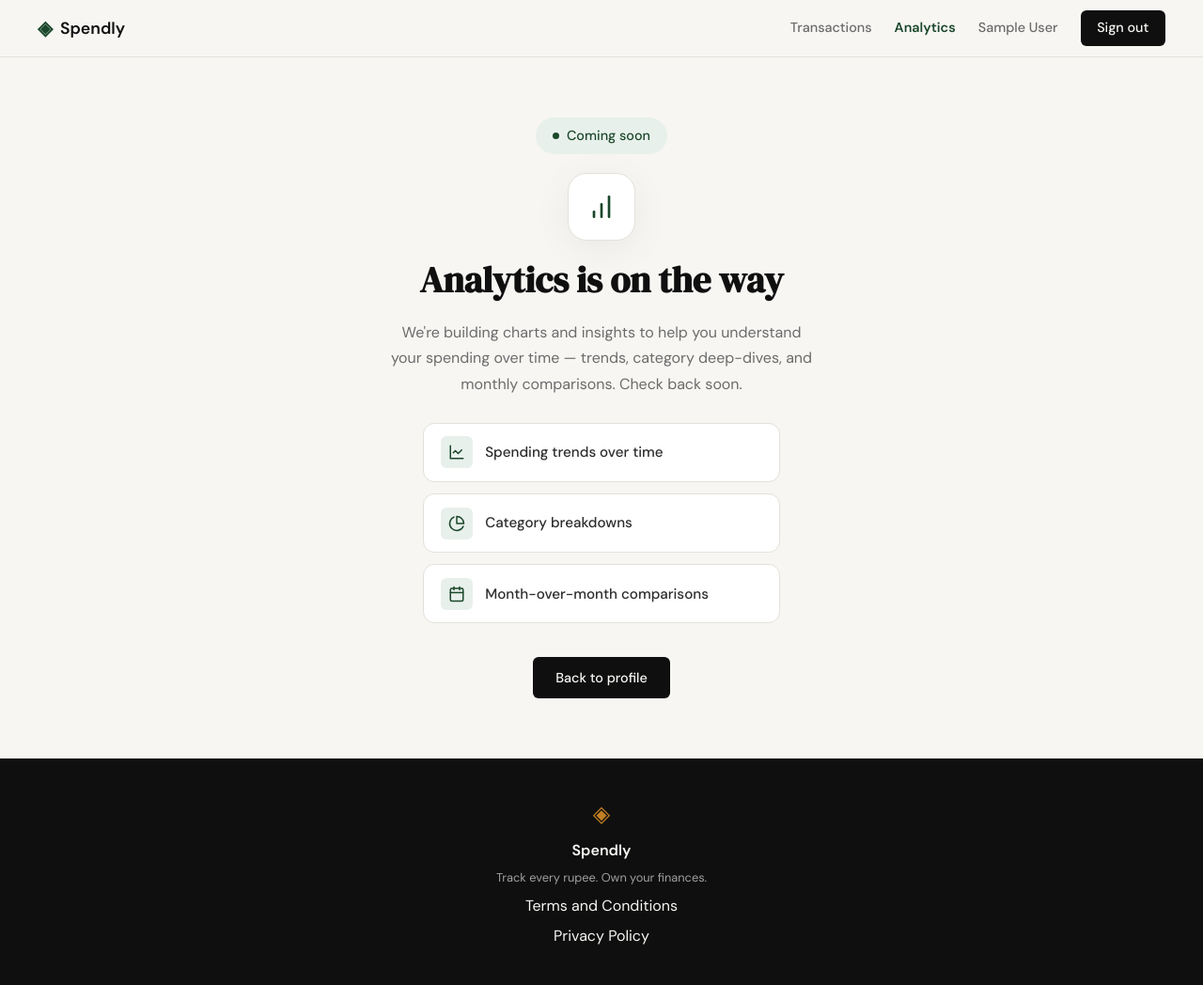
After one commit to PaulShivers/spendly, a Flask app: page /analytics in a window 1280 px wide. The commit adds this page. Shown: the whole page at 94% size. Run offline with Flask 3, Linux system fonts and the light colour scheme; the visitor is signed in with stand-in values (Sample User, id 1).

Commit message:
add coming soon page

```diff
--- a/app.py
+++ b/app.py
@@ -212,6 +212,14 @@ def transactions():
     )
 
 
+@app.route("/analytics")
+def analytics():
+    if not session.get("user_id"):
+        return redirect(url_for("login"))
+
+    return render_template("analytics.html")
+
+
 @app.route("/expenses/add")
 def add_expense():
     return "Add expense — coming in Step 7"
--- /dev/null
+++ b/static/css/analytics.css
@@ -0,0 +1,120 @@
+/* ------------------------------------------------------------------ */
+/* Analytics — coming soon                                             */
+/* ------------------------------------------------------------------ */
+
+.analytics-soon {
+    min-height: calc(100vh - 60px - 100px);
+    display: flex;
+    align-items: center;
+    justify-content: center;
+    padding: 4rem 2rem;
+}
+
+.analytics-soon-inner {
+    width: 100%;
+    max-width: 560px;
+    display: flex;
+    flex-direction: column;
+    align-items: center;
+    text-align: center;
+    gap: 1.25rem;
+}
+
+.analytics-badge {
+    display: inline-flex;
+    align-items: center;
+    gap: 0.5rem;
+    background: var(--accent-light);
+    color: var(--accent);
+    font-size: 0.9rem;
+    font-weight: 500;
+    padding: 0.5rem 1.1rem;
+    border-radius: 999px;
+}
+
+.analytics-badge-dot {
+    width: 7px;
+    height: 7px;
+    border-radius: 50%;
+    background: var(--accent);
+}
+
+.analytics-icon {
+    display: flex;
+    align-items: center;
+    justify-content: center;
+    width: 72px;
+    height: 72px;
+    border-radius: var(--radius-lg);
+    background: var(--paper-card);
+    border: 1px solid var(--border);
+    color: var(--accent);
+    box-shadow: 0 8px 40px rgba(0, 0, 0, 0.06);
+}
+
+.analytics-icon svg {
+    width: 32px;
+    height: 32px;
+}
+
+.analytics-title {
+    font-family: var(--font-display);
+    font-size: clamp(1.75rem, 3vw, 2.5rem);
+    line-height: 1.15;
+    color: var(--ink);
+}
+
+.analytics-subtitle {
+    font-size: 1rem;
+    color: var(--ink-muted);
+    line-height: 1.7;
+    max-width: 460px;
+}
+
+.analytics-preview {
+    list-style: none;
+    display: flex;
+    flex-direction: column;
+    gap: 0.75rem;
+    width: 100%;
+    max-width: 380px;
+    margin: 0.5rem 0;
+}
+
+.analytics-preview-item {
+    display: flex;
+    align-items: center;
+    gap: 0.85rem;
+    background: var(--paper-card);
+    border: 1px solid var(--border);
+    border-radius: var(--radius-md);
+    padding: 0.85rem 1.1rem;
+    text-align: left;
+}
+
+.analytics-preview-icon {
+    display: flex;
+    align-items: center;
+    justify-content: center;
+    width: 34px;
+    height: 34px;
+    flex-shrink: 0;
+    border-radius: var(--radius-sm);
+    background: var(--accent-light);
+    color: var(--accent);
+}
+
+.analytics-preview-icon svg {
+    width: 18px;
+    height: 18px;
+}
+
+.analytics-preview-text {
+    font-size: 0.95rem;
+    font-weight: 500;
+    color: var(--ink-soft);
+}
+
+.analytics-back {
+    margin-top: 0.5rem;
+}
--- a/static/css/style.css
+++ b/static/css/style.css
@@ -102,6 +102,8 @@ a { color: inherit; text-decoration: none; }
 
 .nav-links a { color: var(--ink-muted); transition: color 0.2s; }
 .nav-links a:hover { color: var(--ink); }
+
+.nav-links a.nav-active { color: var(--accent); font-weight: 600; }
 
 .nav-cta {
     background: var(--ink) !important;
--- /dev/null
+++ b/templates/analytics.html
@@ -0,0 +1,73 @@
+{% extends "base.html" %}
+
+{% block title %}Analytics — Spendly{% endblock %}
+
+{% block head %}
+<link rel="stylesheet" href="{{ url_for('static', filename='css/analytics.css') }}">
+{% endblock %}
+
+{% block content %}
+
+<section class="analytics-soon">
+    <div class="analytics-soon-inner">
+
+        <span class="analytics-badge">
+            <span class="analytics-badge-dot"></span>
+            Coming soon
+        </span>
+
+        <div class="analytics-icon" aria-hidden="true">
+            <svg viewBox="0 0 24 24" fill="none" stroke="currentColor" stroke-width="2"
+                 stroke-linecap="round" stroke-linejoin="round">
+                <line x1="12" y1="20" x2="12" y2="10"></line>
+                <line x1="18" y1="20" x2="18" y2="4"></line>
+                <line x1="6" y1="20" x2="6" y2="16"></line>
+            </svg>
+        </div>
+
+        <h1 class="analytics-title">Analytics is on the way</h1>
+        <p class="analytics-subtitle">
+            We're building charts and insights to help you understand your spending
+            over time — trends, category deep-dives, and monthly comparisons. Check
+            back soon.
+        </p>
+
+        <ul class="analytics-preview">
+            <li class="analytics-preview-item">
+                <span class="analytics-preview-icon" aria-hidden="true">
+                    <svg viewBox="0 0 24 24" fill="none" stroke="currentColor" stroke-width="2"
+                         stroke-linecap="round" stroke-linejoin="round">
+                        <path d="M3 3v18h18"></path>
+                        <path d="m19 9-5 5-4-4-3 3"></path>
+                    </svg>
+                </span>
+                <span class="analytics-preview-text">Spending trends over time</span>
+            </li>
+            <li class="analytics-preview-item">
+                <span class="analytics-preview-icon" aria-hidden="true">
+                    <svg viewBox="0 0 24 24" fill="none" stroke="currentColor" stroke-width="2"
+                         stroke-linecap="round" stroke-linejoin="round">
+                        <path d="M21.21 15.89A10 10 0 1 1 8 2.83"></path>
+                        <path d="M22 12A10 10 0 0 0 12 2v10z"></path>
+                    </svg>
+                </span>
+                <span class="analytics-preview-text">Category breakdowns</span>
+            </li>
+            <li class="analytics-preview-item">
+                <span class="analytics-preview-icon" aria-hidden="true">
+                    <svg viewBox="0 0 24 24" fill="none" stroke="currentColor" stroke-width="2"
+                         stroke-linecap="round" stroke-linejoin="round">
+                        <rect x="3" y="4" width="18" height="18" rx="2"></rect>
+                        <path d="M16 2v4M8 2v4M3 10h18"></path>
+                    </svg>
+                </span>
+                <span class="analytics-preview-text">Month-over-month comparisons</span>
+            </li>
+        </ul>
+
+        <a href="{{ url_for('profile') }}" class="btn-primary analytics-back">Back to profile</a>
+
+    </div>
+</section>
+
+{% endblock %}
--- a/templates/base.html
+++ b/templates/base.html
@@ -21,6 +21,9 @@
             <div class="nav-links">
                 {% if session.user_id %}
                 <a href="{{ url_for('transactions') }}">Transactions</a>
+                <a href="{{ url_for('analytics') }}"
+                   class="{{ 'nav-active' if request.endpoint == 'analytics' else '' }}"
+                   {% if request.endpoint == 'analytics' %}aria-current="page"{% endif %}>Analytics</a>
                 <a href="{{ url_for('profile') }}">{{ session.user_name }}</a>
                 <a href="{{ url_for('logout') }}" class="nav-cta">Sign out</a>
                 {% else %}
```
Also changed, not shown: CLAUDE.md (+1 -1 lines).
